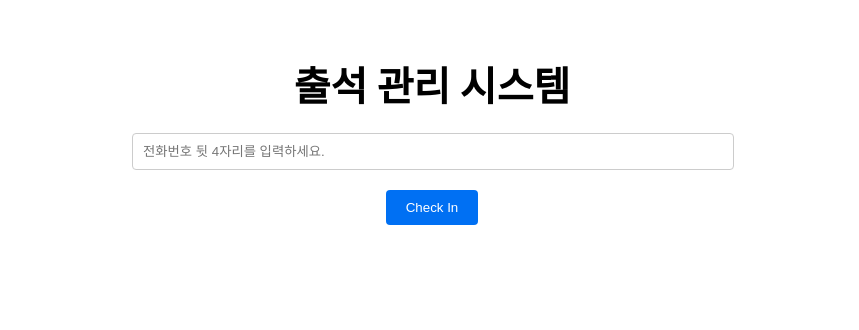
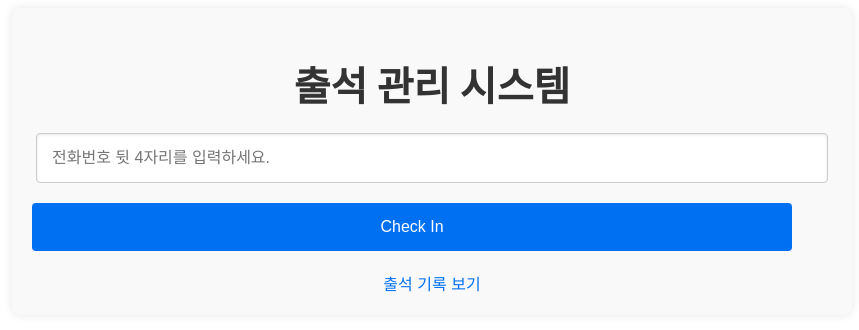
Before and after one commit to 2093ab/volunteer_attendance, a Next.js app: page / in a window 1280 px wide. Shown: the top 330 px of the page, without its empty margins (208-1067 px from the left). Built offline with nearby package versions, Linux system fonts and the light colour scheme; no server answers; the database is empty.

Commit message:
StyleComponent refactor

```diff
--- a/app/components/AttendanceButtons.tsx
+++ b/app/components/AttendanceButtons.tsx
@@ -1,31 +1,12 @@
 'use client';
 
 import { useState, useEffect } from 'react';
-import styled from 'styled-components';
 import supabase from '../../lib/supabaseClient';
+import { Button, Message } from './StyledComponents';
 
 interface AttendanceButtonsProps {
   phoneSuffix: string;
 }
-
-const Button = styled.button`
-  display: inline-block;
-  padding: 10px 20px;
-  margin: 10px;
-  background-color: #0070f3;
-  color: white;
-  border: none;
-  border-radius: 4px;
-  cursor: pointer;
-  &:hover {
-    background-color: #005bb5;
-  }
-`;
-
-const Message = styled.p`
-  margin-top: 10px;
-  color: green;
-`;
 
 const AttendanceButtons: React.FC<AttendanceButtonsProps> = ({ phoneSuffix }) => {
   const [isCheckedIn, setIsCheckedIn] = useState(false);
--- /dev/null
+++ b/app/components/StyledComponents.tsx
@@ -0,0 +1,109 @@
+import styled from 'styled-components';
+import Link from 'next/link';
+
+export const Container = styled.div`
+  padding: 20px;
+  max-width: 800px;
+  margin: 0 auto;
+  background-color: #f9f9f9;
+  border-radius: 8px;
+  box-shadow: 0 0 10px rgba(0, 0, 0, 0.1);
+`;
+
+export const Title = styled.h1`
+  font-size: 2.5em;
+  text-align: center;
+  margin-bottom: 20px;
+  color: #333;
+`;
+
+export const Subtitle = styled.h3`
+  text-align: center;
+  margin-bottom: 20px;
+  color: #333;
+`;
+
+export const Input = styled.input`
+  display: block;
+  width: calc(100% - 40px);
+  padding: 15px;
+  margin: 10px auto;
+  border: 1px solid #ccc;
+  border-radius: 4px;
+  font-size: 1em;
+  box-shadow: inset 0 1px 3px rgba(0, 0, 0, 0.1);
+  transition: border-color 0.2s;
+
+  &:focus {
+    border-color: #0070f3;
+    outline: none;
+  }
+`;
+
+export const Button = styled.button`
+  display: inline-block;
+  width: calc(100% - 40px);
+  padding: 15px;
+  background-color: #0070f3;
+  color: white;
+  border: none;
+  border-radius: 4px;
+  cursor: pointer;
+  font-size: 1em;
+  margin-top: 10px;
+  transition: background-color 0.2s;
+
+  &:hover {
+    background-color: #005bb5;
+  }
+`;
+
+export const NavLink = styled(Link)`
+  display: block;
+  margin-top: 20px;
+  text-align: center;
+  color: #0070f3;
+  text-decoration: none;
+  font-size: 1em;
+
+  &:hover {
+    text-decoration: underline;
+  }
+`;
+
+export const TableContainer = styled.div`
+  padding: 20px;
+  max-width: 800px;
+  margin: 0 auto;
+`;
+
+export const StyledTable = styled.table`
+  width: 100%;
+  border-collapse: collapse;
+`;
+
+export const TableHead = styled.thead`
+  background-color: #f2f2f2;
+`;
+
+export const TableRow = styled.tr``;
+
+export const TableHeader = styled.th`
+  border: 1px solid #ddd;
+  padding: 8px;
+`;
+
+export const TableCell = styled.td`
+  border: 1px solid #ddd;
+  padding: 8px;
+  text-align: center;
+`;
+
+export const LoadingText = styled.p`
+  text-align: center;
+`;
+
+export const Message = styled.p`
+  margin-top: 10px;
+  color: green;
+`;
--- a/app/page.tsx
+++ b/app/page.tsx
@@ -1,29 +1,8 @@
 'use client';
 
 import { useState } from 'react';
-import styled from 'styled-components';
+import { Container, Title, Input, NavLink } from './components/StyledComponents';
 import AttendanceButtons from './components/AttendanceButtons';
-
-const Container = styled.div`
-  padding: 20px;
-  max-width: 600px;
-  margin: 0 auto;
-  text-align: center;
-`;
-
-const Title = styled.h1`
-  font-size: 2.5em;
-  margin-bottom: 20px;
-`;
-
-const Input = styled.input`
-  display: block;
-  width: calc(100% - 20px);
-  padding: 10px;
-  margin: 10px auto;
-  border: 1px solid #ccc;
-  border-radius: 4px;
-`;
 
 const Home = () => {
   const [phoneSuffix, setPhoneSuffix] = useState<string>('');
@@ -39,6 +18,7 @@ const Home = () => {
           onChange={(e) => setPhoneSuffix(e.target.value)}
         />
         <AttendanceButtons phoneSuffix={phoneSuffix} />
+        <NavLink href="/attendance">출석 기록 보기</NavLink>
       </div>
     </Container>
   );
```
Also changed, not shown: app/attendance/page.tsx (+2 -52 lines), app/components/AttendanceTable.tsx (+2 -39 lines), tsconfig.json (+23 -5 lines).
